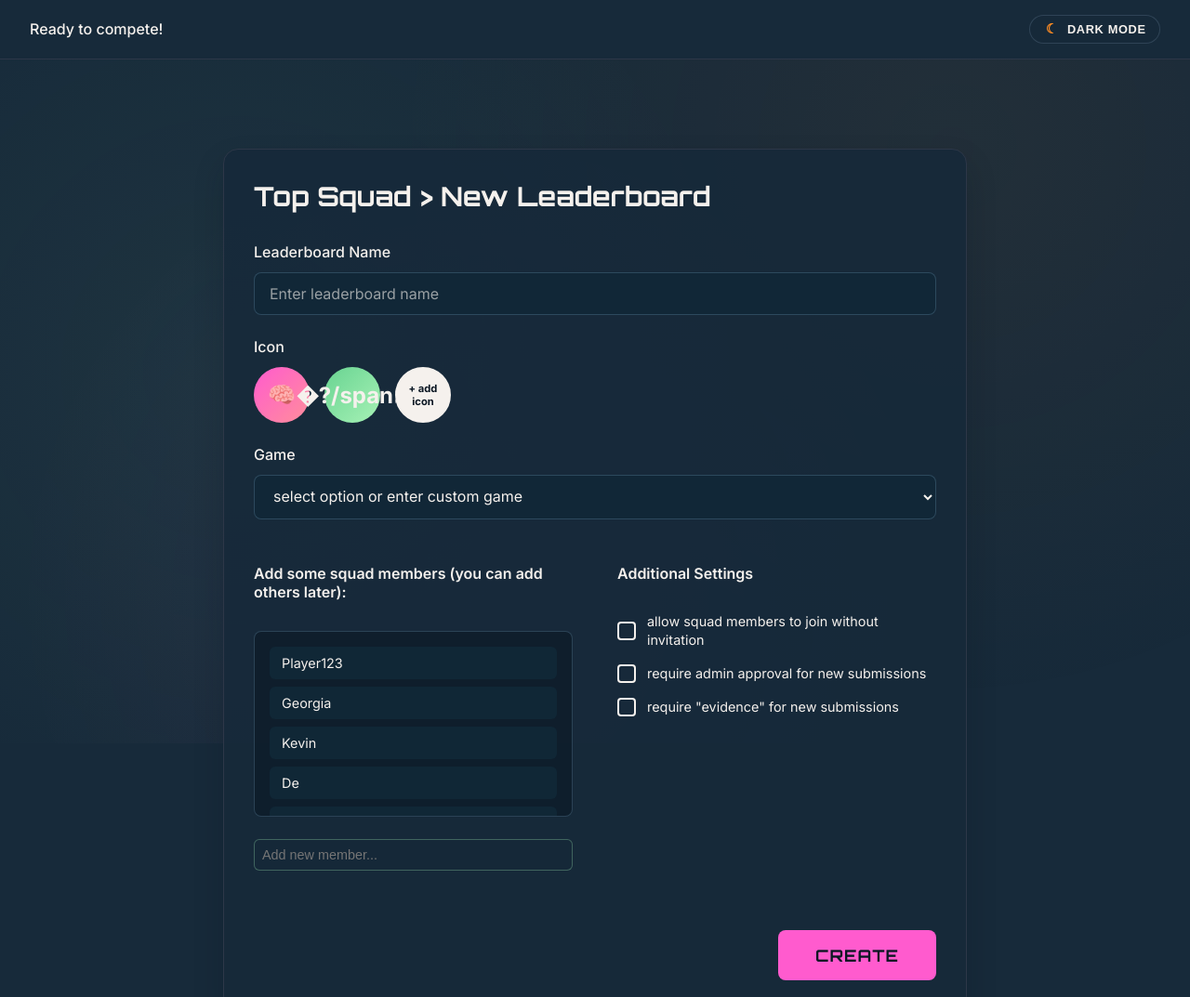
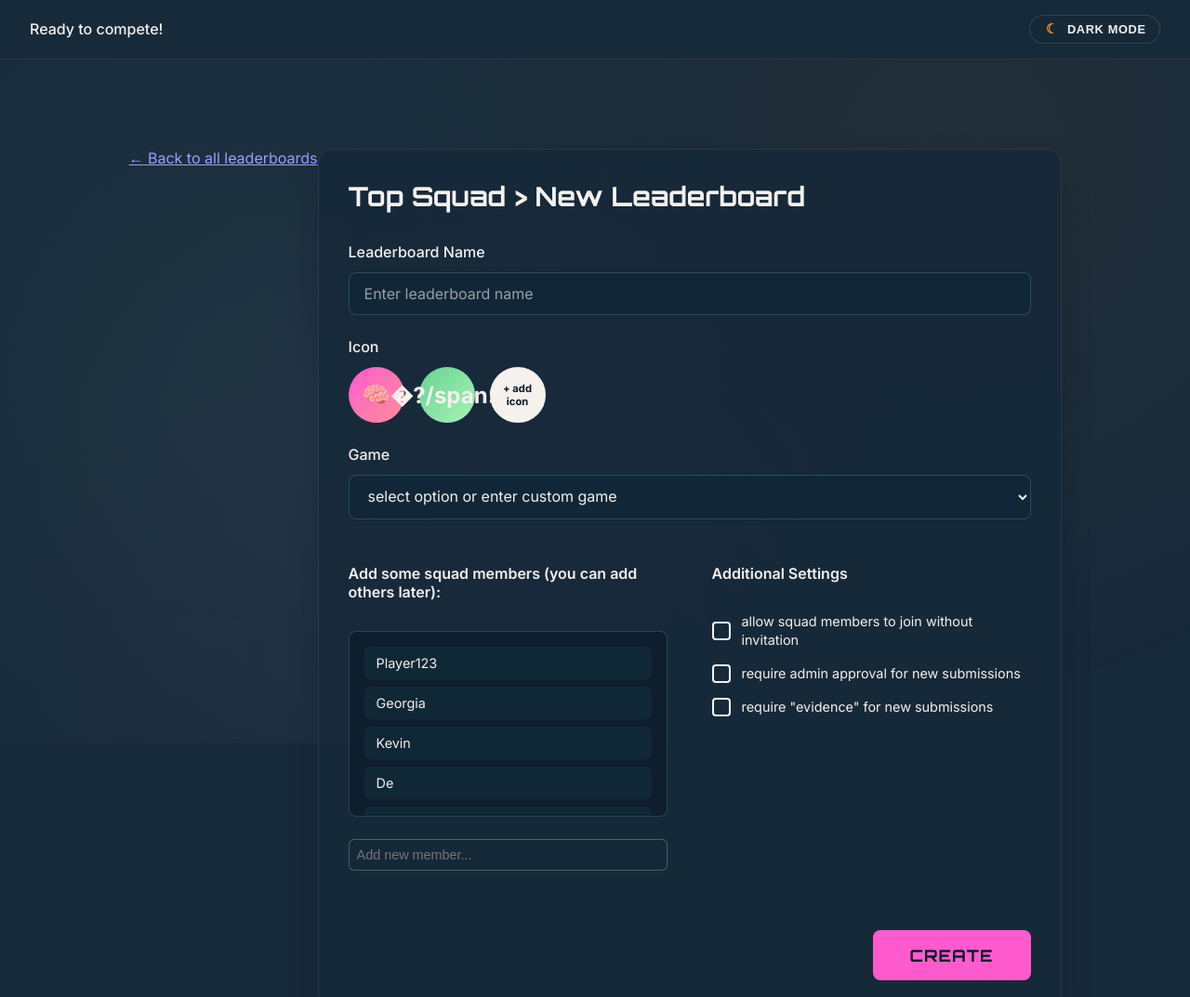
Before and after one commit to vsong1/cs370-social-leaderboard, a website: page create-leaderboard.html in a window 1280 px wide. Shown: the top 1073 px of the page at 93% size. Drawn offline with nearby package versions, Linux system fonts and the light colour scheme.

Commit message:
Update create-leaderboard.html

```diff
--- a/create-leaderboard.html
+++ b/create-leaderboard.html
@@ -35,6 +35,10 @@
     </nav>
 
     <main class="create-leaderboard-main">
+        <a class="create-leaderboard__back-link" href="all-leaderboards.html">
+            <span aria-hidden="true">←</span>
+            <span class="create-leaderboard__back-text">Back to all leaderboards</span>
+        </a>
         <div class="create-leaderboard-container">
             <div class="create-leaderboard-header">
                 <h1 class="create-leaderboard-title">Top Squad > New Leaderboard</h1>
```
